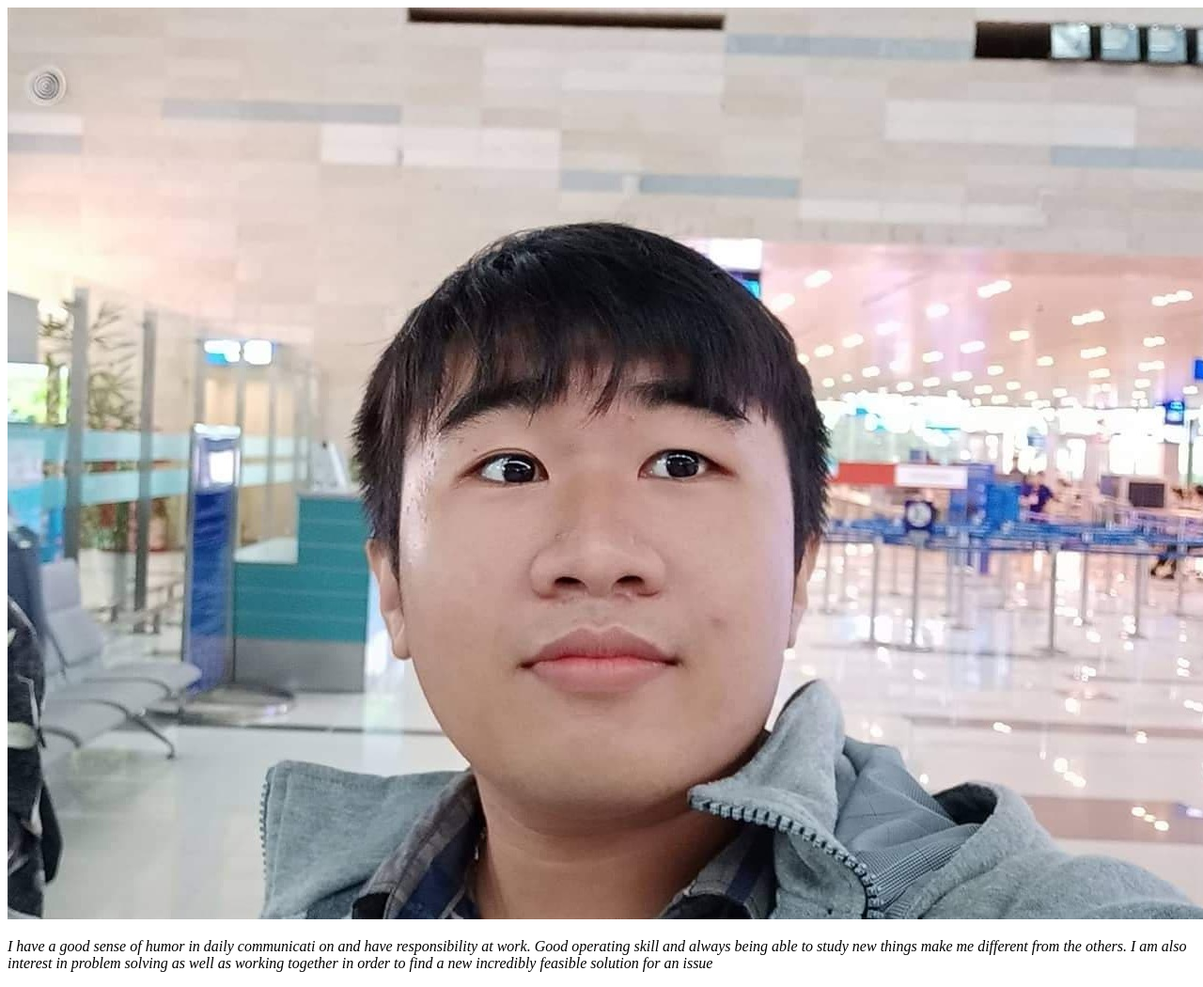
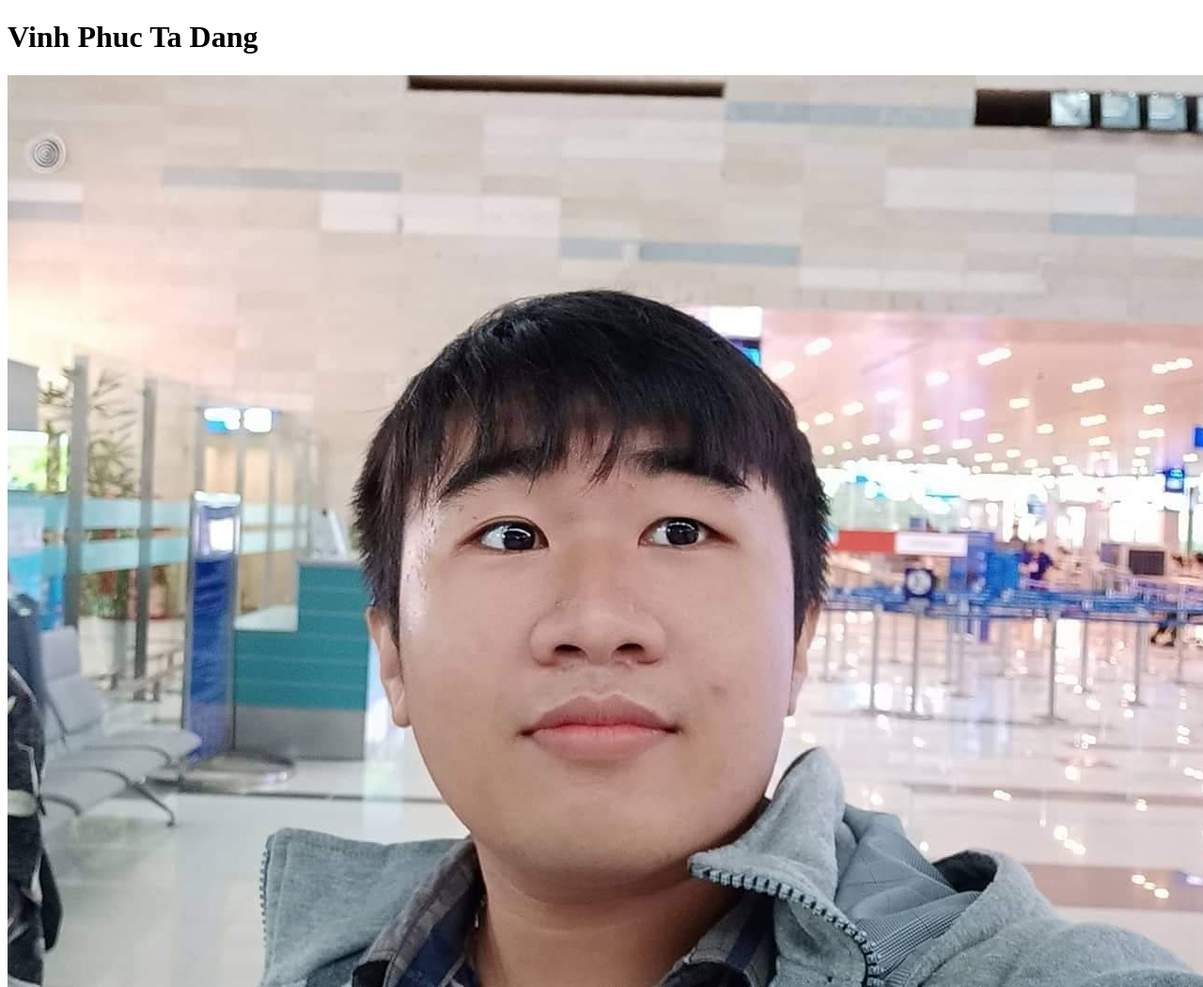
Before and after one commit to vinhphuctadang/vinhphuctadang.github.io, a plain HTML site: page index.html in a window 1280 px wide. Shown: the top 1050 px of the page at 94% size. Drawn offline with Linux system fonts and the light colour scheme.

Commit message:
added: title

```diff
--- a/index.html
+++ b/index.html
@@ -4,6 +4,9 @@
 	<title>Vinh Phuc Ta Dang</title>
 </head>
 <body>
+	<div>
+		<h1>Vinh Phuc Ta Dang</h1>
+	</div>
 	<div>
 		<img src="avatar.jpg">
 		<p><i>I have a good sense of humor in daily communicati		on and have responsibility at work. Good operating skill and always being able to study new things make me different from the others. I am also interest in problem solving as well as working together in order to find a new incredibly feasible solution for an issue</i></p>
```
